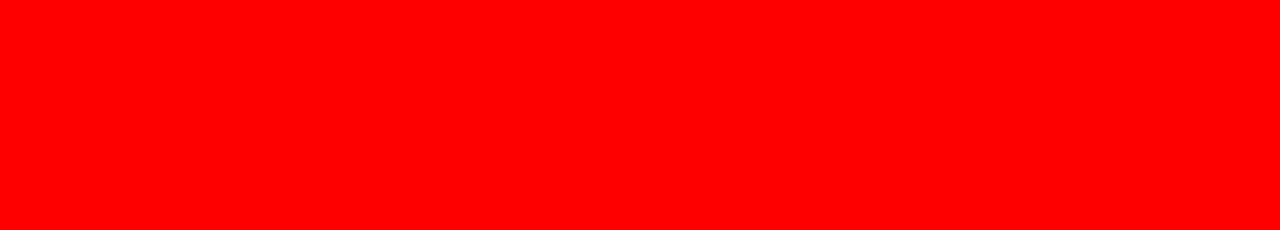
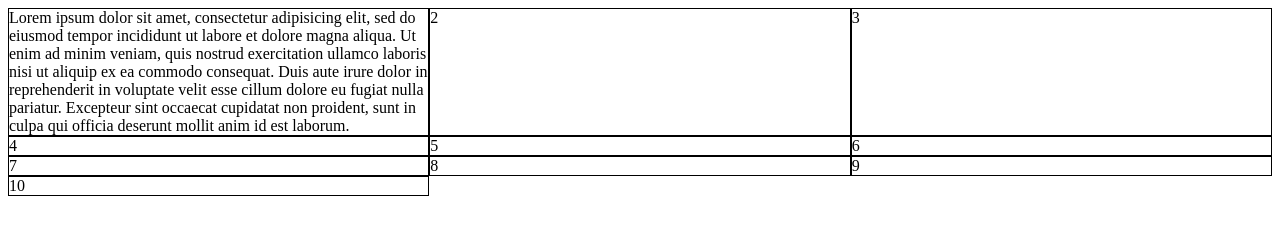
Before and after one commit to jaredspecjr/kotaku-clone, a plain HTML site: page index.html in a window 1280 px wide. Drawn offline with Linux system fonts and the light colour scheme.

Commit message:
add basic grid template

```diff
--- a/css/styles.css
+++ b/css/styles.css
@@ -1,3 +1,9 @@
-body{
-  background-color: red;
+.grid {
+  display: grid;
+  grid-template-columns: repeat(3, 1fr);
+  grid-template-rows: auto;
 }
+
+.grid-panel {
+  border: 1px solid black;
+}
--- a/index.html
+++ b/index.html
@@ -6,6 +6,39 @@
     <title>Kotaku-clone</title>
   </head>
   <body>
-
+    <div class="container">
+      <div class="grid">
+        <div class="grid-panel">
+          Lorem ipsum dolor sit amet, consectetur adipisicing elit, sed do eiusmod tempor incididunt ut labore et dolore magna aliqua. Ut enim ad minim veniam, quis nostrud exercitation ullamco laboris nisi ut aliquip ex ea commodo consequat. Duis aute irure dolor in reprehenderit in voluptate velit esse cillum dolore eu fugiat nulla pariatur. Excepteur sint occaecat cupidatat non proident, sunt in culpa qui officia deserunt mollit anim id est laborum.
+        </div>
+        <div class="grid-panel">
+          2
+        </div>
+        <div class="grid-panel">
+          3
+        </div>
+        <div class="grid-panel">
+          4
+        </div>
+        <div class="grid-panel">
+          5
+        </div>
+        <div class="grid-panel">
+          6
+        </div>
+        <div class="grid-panel">
+          7
+        </div>
+        <div class="grid-panel">
+          8
+        </div>
+        <div class="grid-panel">
+          9
+        </div>
+        <div class="grid-panel">
+          10
+        </div>
+      </div>
+    </div>
   </body>
 </html>
```
